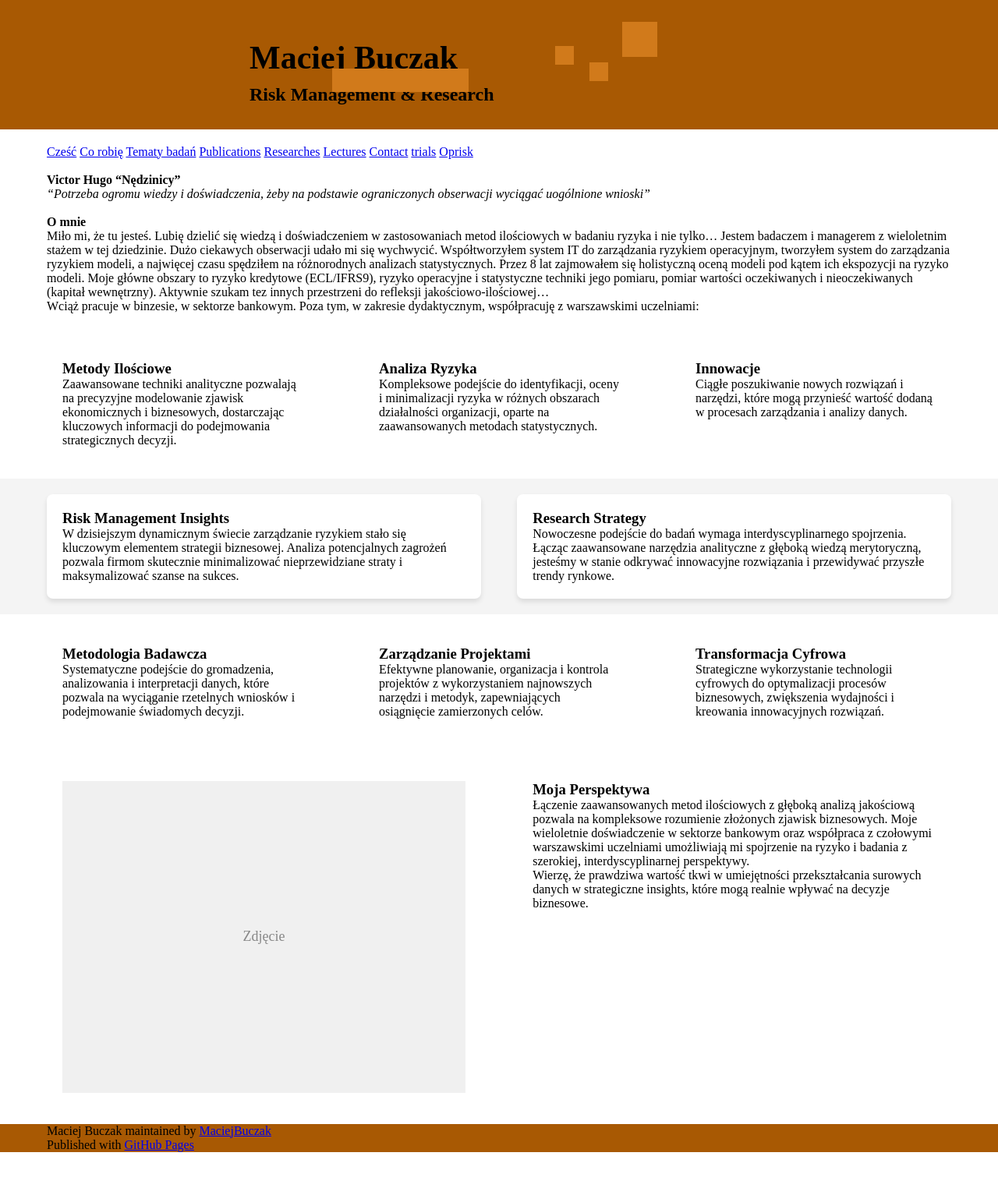
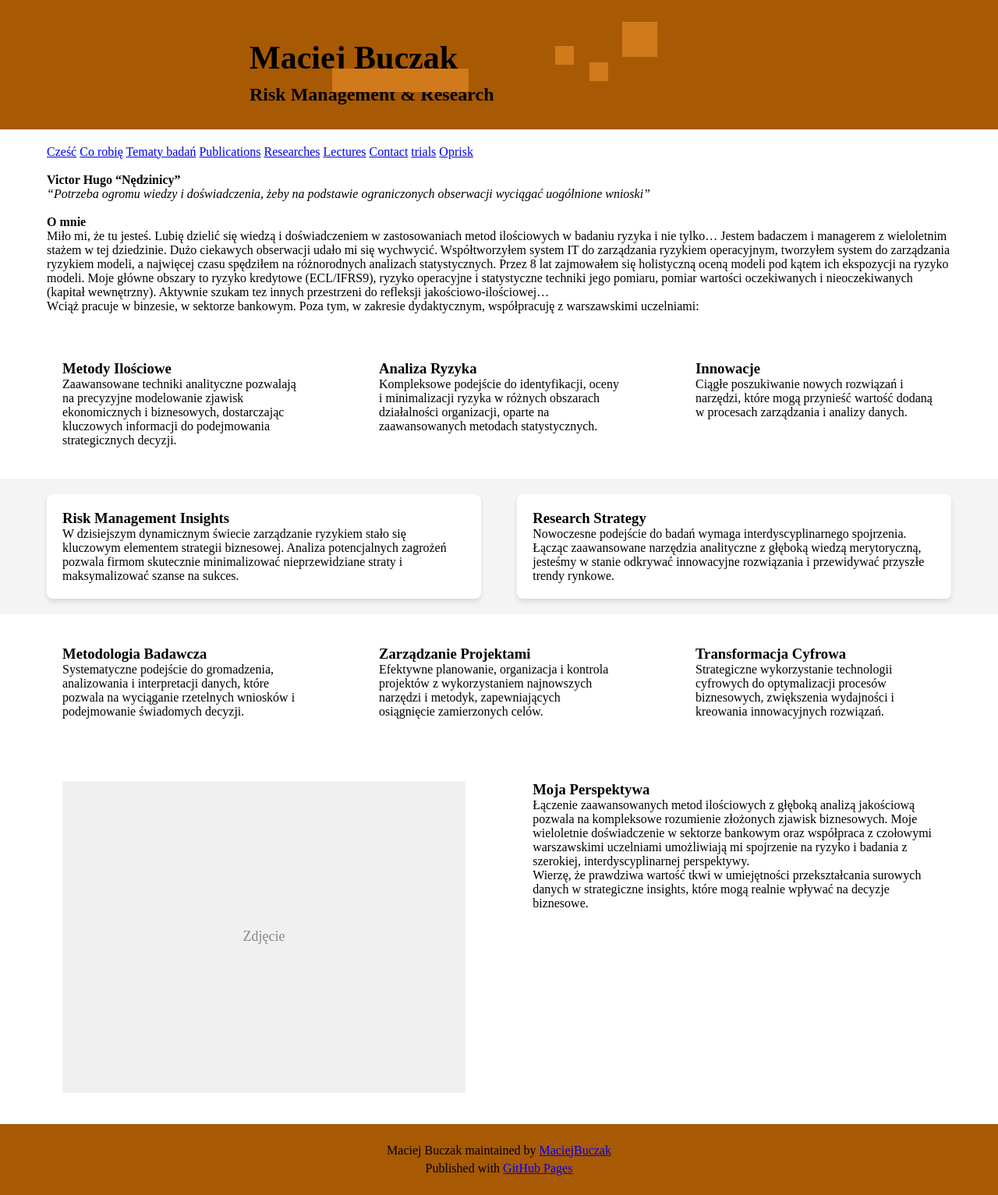
Before and after one commit to MaciejBuczak/risk-research, a Jekyll site: the page built from index.md, in a window 1280 px wide. Shown: the whole page at 78% size. Built offline with Jekyll 4.4.1, drawn with Linux system fonts in a browser that asks for light colours; before the commit the page ends 1478 px from its top, so only the background shows below that.

Commit message:
Update default.html

```diff
--- a/_layouts/default.html
+++ b/_layouts/default.html
@@ -101,16 +101,37 @@
       max-width: 1200px;
       padding: 0 20px;
     }
+
+    /* Zaktualizowane style dla dolnej belki (footer) */
     #footer_wrap {
       background-color: #a85903 !important;
       width: 100%;
       display: flex;
       justify-content: center;
+      height: auto; /* Możesz zmienić na konkretną wartość, np. 100px */
+      padding-top: 20px; /* Górny padding stopki */
+      padding-bottom: 20px; /* Dolny padding stopki */
+      position: relative; /* Pozycjonowanie względne */
     }
     #footer_wrap .inner {
       width: 100%;
       max-width: 1200px;
       padding: 0 20px;
+      position: relative; /* Pozycjonowanie względne */
+      left: 0px; /* Możesz zmienić tę wartość, aby przesuwać tekst w poziomie */
+      text-align: center; /* Domyślne wyrównanie tekstu */
+    }
+    #footer_wrap p {
+      margin: 5px 0; /* Odstęp między paragrafami */
+      position: relative; /* Pozycjonowanie względne */
+      left: 0px; /* Możesz zmienić tę wartość, aby przesuwać poszczególne linie tekstu */
+      top: 0px; /* Możesz zmienić tę wartość, aby przesuwać tekst w pionie */
+    }
+    #footer_wrap .copyright {
+      /* Dodatkowe style dla linii z "maintained by" */
+      position: relative;
+      top: 0px; /* Możesz zmienić tę wartość, aby przesuwać tekst w pionie */
+      left: 0px; /* Możesz zmienić tę wartość, aby przesuwać tekst w poziomie */
     }
 
     /* New styles for middle columns */
```
